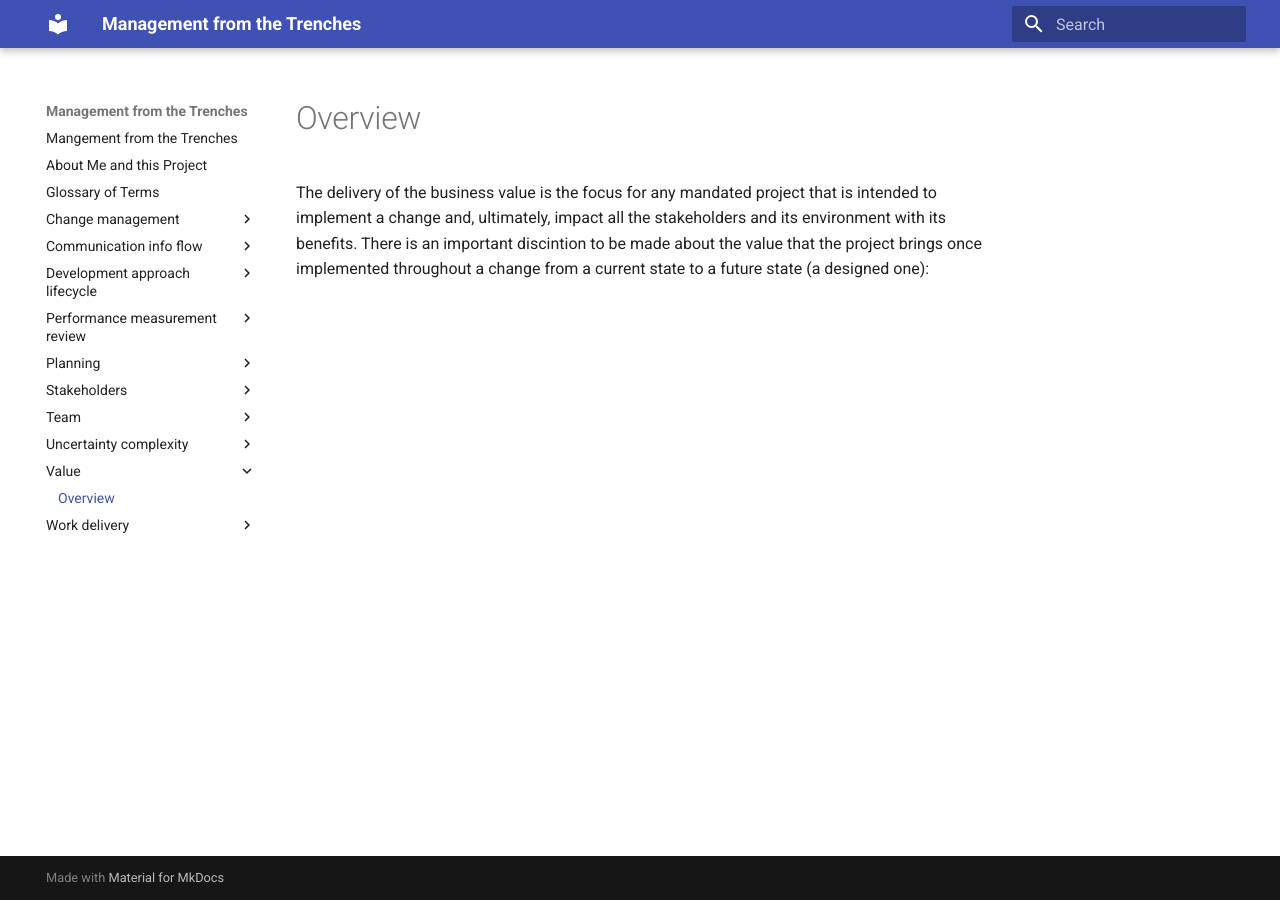
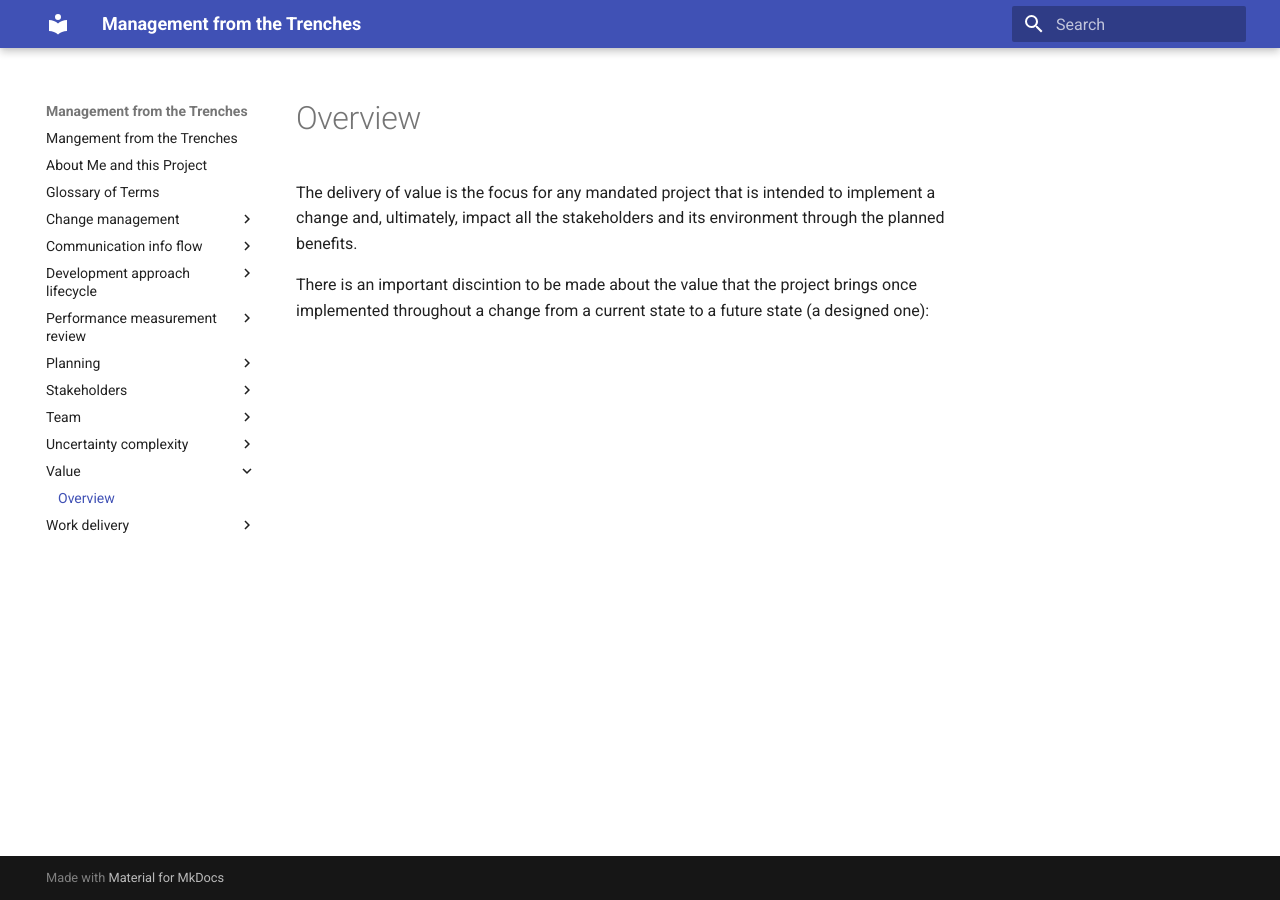
Before and after one commit to bmhash/bmhash.github.io, an MkDocs documentation site: the page built from docs/value/README.md, in a window 1280 px wide. Built offline with MkDocs 1.6.1 and Material for MkDocs 9.7.7, drawn with Linux system fonts in a browser that asks for light colours.

Commit message:
update value overview

```diff
--- a/docs/value/README.md
+++ b/docs/value/README.md
@@ -1,3 +1,5 @@
 # Overview
 
-The delivery of the business value is the focus for any mandated project that is intended to implement a change and, ultimately, impact all the stakeholders and its environment with its benefits. There is an important discintion to be made about the value that the project brings once implemented throughout a change from a current state to a future state (a designed one):
+The delivery of value is the focus for any mandated project that is intended to implement a change and, ultimately, impact all the stakeholders and its environment through the planned benefits.
+
+There is an important discintion to be made about the value that the project brings once implemented throughout a change from a current state to a future state (a designed one):
```
